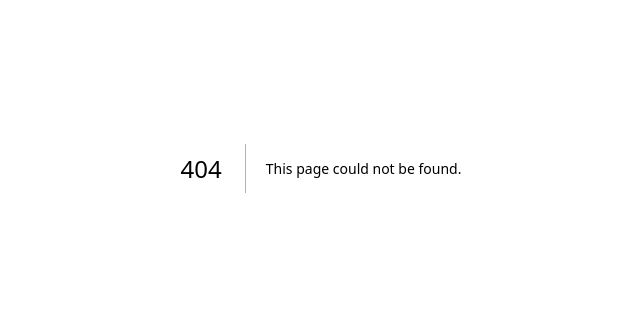
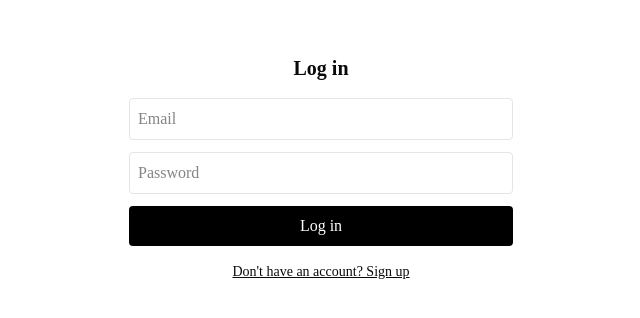
Before and after one commit to maryam-Finance-app/finance-dashboard, a Next.js app: page /auth in a window 1280 px wide. Before the commit this address had no page. Shown: the part 232-550 px from the top of the page, without its empty margins (319-959 px from the left). Built offline with nearby package versions, Linux system fonts and the light colour scheme; no server answers.

Commit message:
authentication procceses

```diff
--- /dev/null
+++ b/app/(auth)/auth/callback/route.ts
@@ -0,0 +1,20 @@
+import { NextResponse } from 'next/server';
+import { createClient } from '@/lib/server';
+
+export async function GET(request: Request) {
+  const { searchParams, origin } = new URL(request.url);
+  const code = searchParams.get('code');
+  const next = searchParams.get('next') ?? '/';
+
+  if (code) {
+    const supabase = await createClient();
+    const { error } = await supabase.auth.exchangeCodeForSession(code);
+
+    if (!error) {
+      return NextResponse.redirect(`${origin}${next}`);
+    }
+  }
+
+  // Missing, invalid or expired code
+  return NextResponse.redirect(`${origin}/login?error=auth_callback_failed`);
+}
--- /dev/null
+++ b/app/(auth)/auth/page.tsx
@@ -0,0 +1,134 @@
+'use client';
+
+import { useState } from 'react';
+import { useRouter, useSearchParams } from 'next/navigation';
+import { createClient } from '@/lib/client';
+
+export default function AuthPage() {
+  const router = useRouter();
+  const searchParams = useSearchParams();
+  const supabase = createClient();
+
+  const [mode, setMode] = useState<'login' | 'signup'>('login');
+  const [username, setUsername] = useState('');
+  const [email, setEmail] = useState('');
+  const [password, setPassword] = useState('');
+  const [loading, setLoading] = useState(false);
+  const [message, setMessage] = useState<string | null>(null);
+  const [error, setError] = useState<string | null>(
+    searchParams.get('error') === 'auth_callback_failed'
+      ? 'The confirmation link is invalid or expired. Please try again.'
+      : null
+  );
+
+  const handleLogin = async (e: React.FormEvent) => {
+    e.preventDefault();
+    setLoading(true);
+    setMessage(null);
+    setError(null);
+
+    const { error } = await supabase.auth.signInWithPassword({
+      email,
+      password,
+    });
+
+    setLoading(false);
+
+    if (error) {
+      setError(error.message);
+      return;
+    }
+
+    router.push('/');
+    router.refresh(); // makes server components pick up the new session
+  };
+
+  const handleSignup = async (e: React.FormEvent) => {
+    e.preventDefault();
+    setLoading(true);
+    setMessage(null);
+    setError(null);
+
+    const { error } = await supabase.auth.signUp({
+      email,
+      password,
+      options: {
+        emailRedirectTo: `${window.location.origin}/auth/callback`,
+        // read by the handle_new_user trigger to fill profiles.username
+        data: { username },
+      },
+    });
+
+    setLoading(false);
+
+    if (error) {
+      setError(error.message);
+      return;
+    }
+
+    setMessage('Check your email to confirm your account before logging in.');
+  };
+
+  const switchMode = () => {
+    setMode(mode === 'login' ? 'signup' : 'login');
+    setError(null);
+    setMessage(null);
+  };
+
+  return (
+    <div className="flex flex-col items-center justify-center min-h-screen gap-4">
+      <h1 className="text-xl font-semibold">
+        {mode === 'login' ? 'Log in' : 'Sign up'}
+      </h1>
+
+      <form
+        onSubmit={mode === 'login' ? handleLogin : handleSignup}
+        className="flex flex-col gap-3 w-full max-w-sm"
+      >
+        {mode === 'signup' && (
+          <input
+            type="text"
+            placeholder="Username"
+            value={username}
+            onChange={(e) => setUsername(e.target.value)}
+            required
+            className="border p-2 rounded"
+          />
+        )}
+        <input
+          type="email"
+          placeholder="Email"
+          value={email}
+          onChange={(e) => setEmail(e.target.value)}
+          required
+          className="border p-2 rounded"
+        />
+        <input
+          type="password"
+          placeholder="Password"
+          value={password}
+          onChange={(e) => setPassword(e.target.value)}
+          required
+          minLength={6}
+          className="border p-2 rounded"
+        />
+        <button
+          type="submit"
+          disabled={loading}
+          className="bg-black text-white p-2 rounded"
+        >
+          {loading ? 'Please wait...' : mode === 'login' ? 'Log in' : 'Sign up'}
+        </button>
+      </form>
+
+      {message && <p className="text-green-600 text-sm">{message}</p>}
+      {error && <p className="text-red-600 text-sm">{error}</p>}
+
+      <button onClick={switchMode} className="text-sm underline">
+        {mode === 'login'
+          ? "Don't have an account? Sign up"
+          : 'Already have an account? Log in'}
+      </button>
+    </div>
+  );
+}
```
Also changed, not shown: app/(app)/page.tsx (renamed from app/page.tsx).
